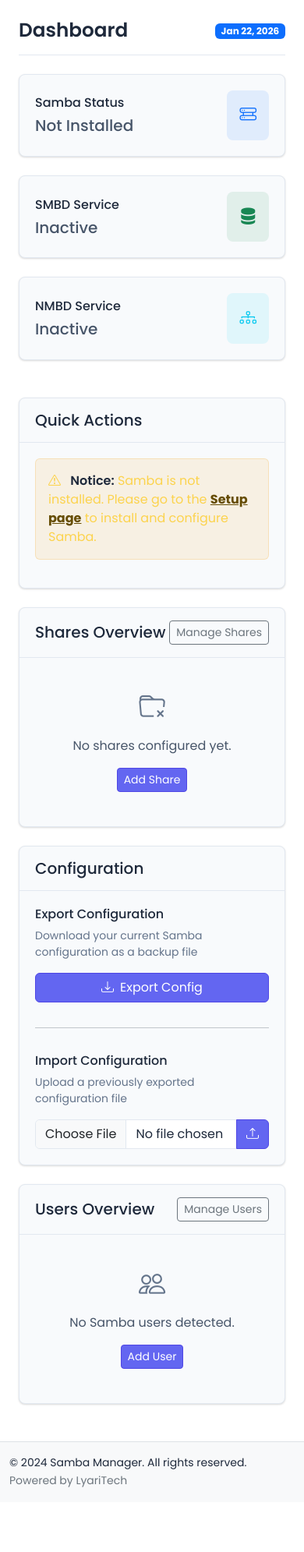
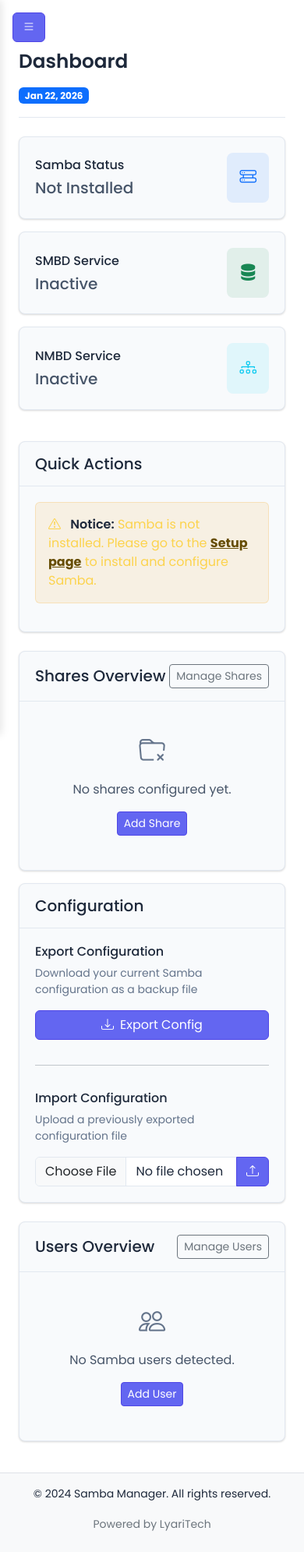
Before and after one commit to lyarinet/Samba-Manager, a Flask app: page / in a window 390 px wide. Shown: the whole page at 78% size. Before the commit the page ends 1908 px from the top, so only its background shows below. Run offline with Flask 3, Linux system fonts and the light colour scheme; the visitor is signed in with stand-in values (Sample User, id 1); some libraries are stand-ins or nearby versions.

Commit message:
Improve mobile responsiveness and fix footer display
- Added mobile sidebar toggle button with hamburger icon
- Enhanced mobile CSS with overlay backdrop when sidebar is open
- Added close button (X) to sidebar header for mobile
- Improved footer layout for mobile devices (stacked vertically)
- Added click-outside-to-close functionality for mobile sidebar
- Fixed footer text visibility with proper color contrast
- Added proper spacing and padding for mobile layout
- Made page headers responsive with vertical stacking on mobile

```diff
--- a/app/templates/layout.html
+++ b/app/templates/layout.html
@@ -105,6 +105,8 @@
       text-decoration: none;
       display: flex;
       align-items: center;
+      justify-content: space-between;
+      width: 100%;
     }
 
     .sidebar-brand i {
@@ -457,6 +459,8 @@
     @media (max-width: 768px) {
       .sidebar {
         margin-left: -250px;
+        z-index: 1040;
+        box-shadow: 2px 0 10px rgba(0, 0, 0, 0.1);
       }
 
       .sidebar.active {
@@ -465,21 +469,102 @@
 
       .content {
         margin-left: 0;
+        padding-top: 4rem; /* Space for mobile toggle button */
       }
 
       .content.active {
         margin-left: 250px;
       }
+
+      /* Mobile overlay when sidebar is active */
+      .content::before {
+        content: '';
+        position: fixed;
+        top: 0;
+        left: 0;
+        width: 100%;
+        height: 100%;
+        background-color: rgba(0, 0, 0, 0.5);
+        z-index: 1030;
+        opacity: 0;
+        visibility: hidden;
+        transition: all 0.3s;
+      }
+
+      .content.active::before {
+        opacity: 1;
+        visibility: visible;
+      }
+
+      /* Footer adjustments for mobile */
+      footer {
+        padding: 1rem 0;
+      }
+
+      footer .row {
+        flex-direction: column;
+        text-align: center;
+        gap: 0.5rem;
+      }
+
+      footer .col-md-6 {
+        margin-bottom: 0.5rem;
+      }
+
+      footer .text-md-end {
+        text-align: center !important;
+      }
+
+      /* Page header adjustments */
+      .page-header {
+        flex-direction: column;
+        align-items: flex-start;
+        gap: 1rem;
+      }
+
+      .page-header h2 {
+        margin-bottom: 0;
+      }
+
+      /* Card adjustments */
+      .card {
+        margin-bottom: 1rem;
+      }
+
+      /* Table responsiveness */
+      .table-responsive {
+        font-size: 0.875rem;
+      }
+
+      /* Button adjustments */
+      .btn-group {
+        flex-direction: column;
+        width: 100%;
+      }
+
+      .btn-group .btn {
+        margin-bottom: 0.25rem;
+      }
     }
   </style>
 </head>
 <body>
+  <!-- Mobile Sidebar Toggle -->
+  <button class="btn btn-primary sidebar-toggle d-md-none position-fixed" style="top: 1rem; left: 1rem; z-index: 1050;" type="button">
+    <i class="bi bi-list"></i>
+  </button>
+
   <!-- Sidebar -->
   <nav class="sidebar">
     <div class="sidebar-header">
       <a href="/" class="sidebar-brand">
-        <i class="bi bi-hdd-network"></i>
-        <span>Samba Manager</span>
+        <span>
+          <i class="bi bi-hdd-network"></i>
+          <span>Samba Manager</span>
+        </span>
+        <button class="btn btn-sm btn-outline-secondary d-md-none sidebar-close" type="button">
+          <i class="bi bi-x-lg"></i>
+        </button>
       </a>
     </div>
 
@@ -648,10 +733,37 @@
     document.addEventListener('DOMContentLoaded', function() {
       // Mobile sidebar toggle
       const sidebarToggle = document.querySelector('.sidebar-toggle');
+      const sidebarClose = document.querySelector('.sidebar-close');
+      const sidebar = document.querySelector('.sidebar');
+      const content = document.querySelector('.content');
+
+      function toggleSidebar() {
+        sidebar.classList.toggle('active');
+        content.classList.toggle('active');
+      }
+
+      function closeSidebar() {
+        sidebar.classList.remove('active');
+        content.classList.remove('active');
+      }
+
       if (sidebarToggle) {
-        sidebarToggle.addEventListener('click', function() {
-          document.querySelector('.sidebar').classList.toggle('active');
-          document.querySelector('.content').classList.toggle('active');
+        sidebarToggle.addEventListener('click', toggleSidebar);
+      }
+
+      if (sidebarClose) {
+        sidebarClose.addEventListener('click', function(e) {
+          e.preventDefault();
+          closeSidebar();
+        });
+      }
+
+      // Close sidebar when clicking on overlay
+      if (content) {
+        content.addEventListener('click', function(e) {
+          if (e.target === content && window.innerWidth <= 768) {
+            closeSidebar();
+          }
         });
       }
     });
```
